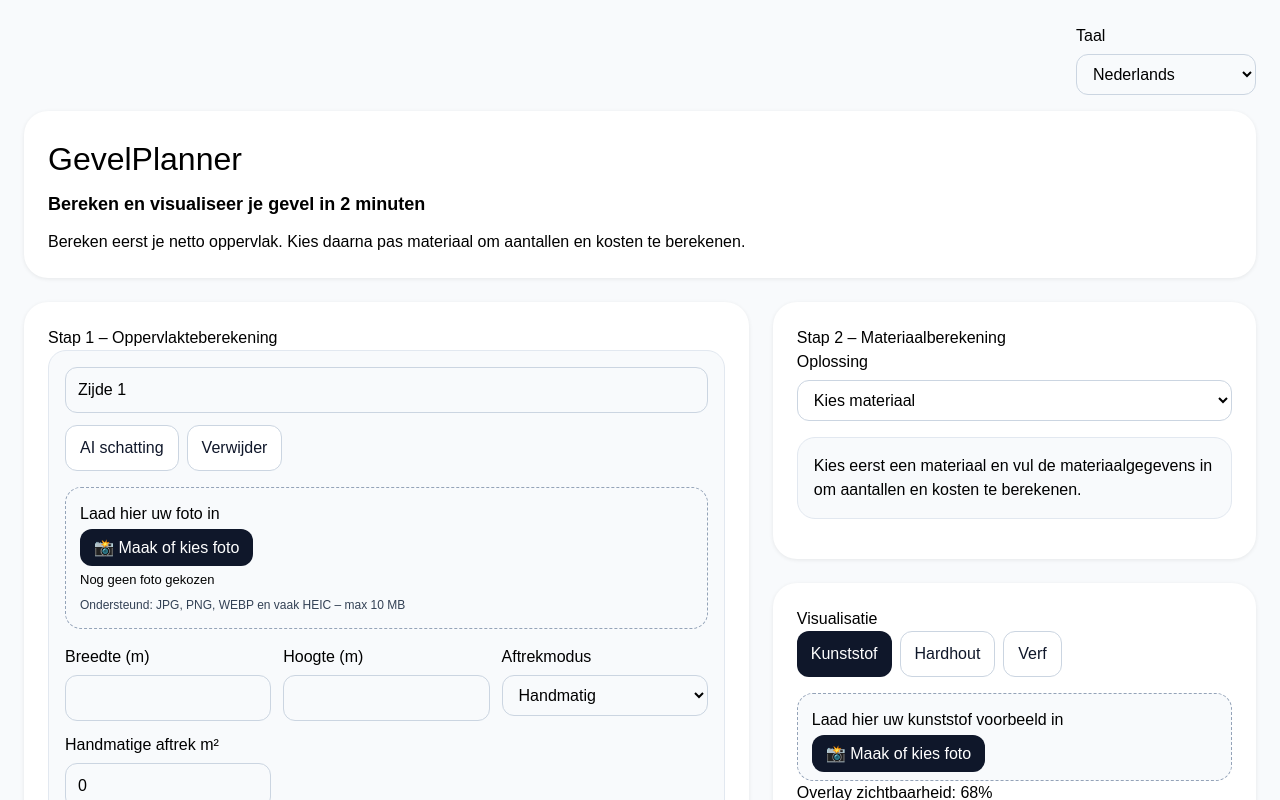
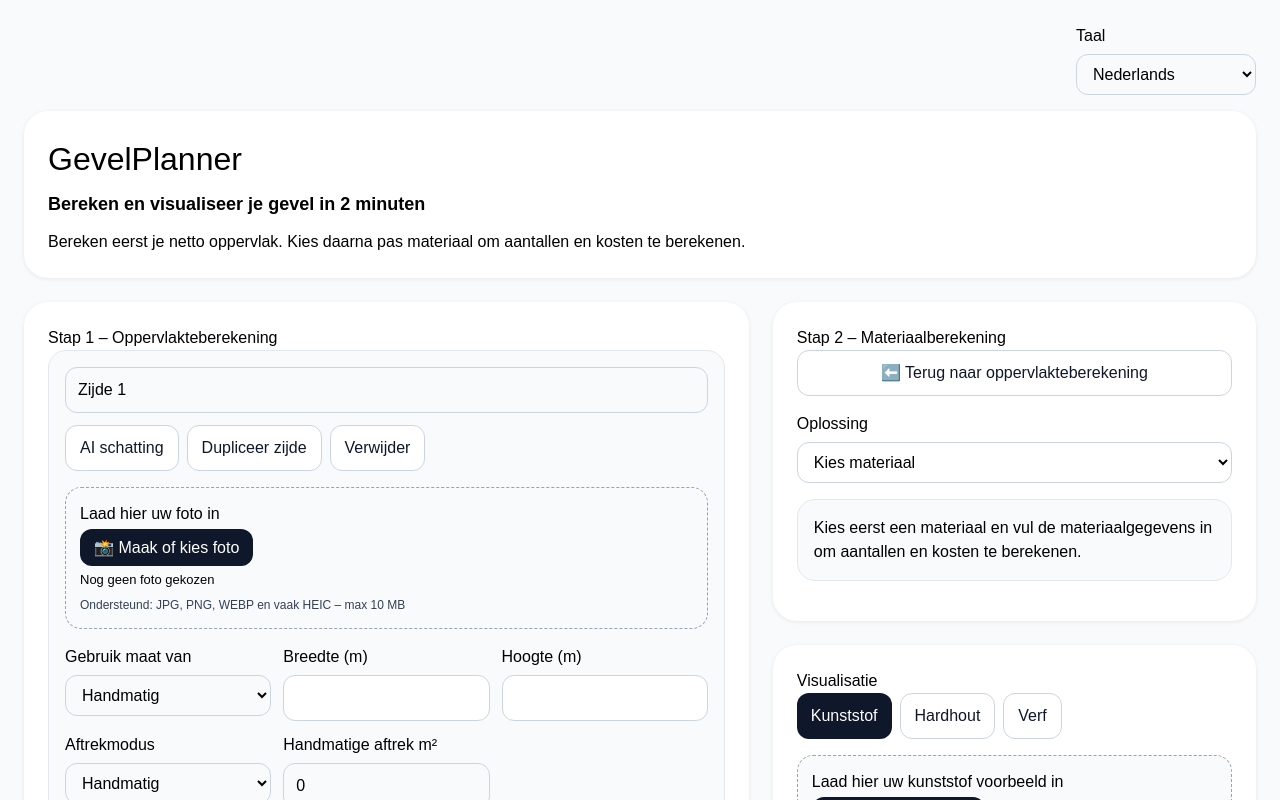
Before and after one commit to cryptoprins-ship-it/geveltool-mvp, a Next.js app: page / in a window 1280 px wide. Shown: the top 800 px of the page. Built offline with nearby package versions, Linux system fonts and the light colour scheme.

Commit message:
v0.5 - tweestaps flow, navigatie, duplicatie, gekoppelde zijdematen en changelog bijgewerkt

```diff
--- a/app/page.tsx
+++ b/app/page.tsx
@@ -13,6 +13,7 @@ type Side = {
   image?: string;
   imageName?: string;
   imageError?: string;
+  linkToSide?: number;
 };
 
 type MaterialType = 'plastic' | 'hardwood' | 'paint';
@@ -41,6 +42,9 @@ const translations: Record<Language, Record<string, string>> = {
     side: 'Zijde',
     addSide: '+ Voeg volgende zijde toe',
     remove: 'Verwijder',
+    duplicateSide: 'Dupliceer zijde',
+    useSizeFrom: 'Gebruik maat van',
+    manualSize: 'Handmatig',
     aiEstimate: 'AI schatting',
     width: 'Breedte (m)',
     height: 'Hoogte (m)',
@@ -61,6 +65,8 @@ const translations: Record<Language, Record<string, string>> = {
     areaStep: 'Stap 1 – Oppervlakteberekening',
     materialStep: 'Stap 2 – Materiaalberekening',
     visualisation: 'Visualisatie',
+    goToMaterial: '➡️ Ga naar materiaalberekening',
+    backToArea: '⬅️ Terug naar oppervlakteberekening',
 
     result: 'Resultaat',
     gross: 'Bruto',
@@ -115,6 +121,9 @@ const translations: Record<Language, Record<string, string>> = {
     side: 'Side',
     addSide: '+ Add next side',
     remove: 'Remove',
+    duplicateSide: 'Duplicate side',
+    useSizeFrom: 'Use size from',
+    manualSize: 'Manual',
     aiEstimate: 'AI estimate',
     width: 'Width (m)',
     height: 'Height (m)',
@@ -135,6 +144,8 @@ const translations: Record<Language, Record<string, string>> = {
     areaStep: 'Step 1 – Surface calculation',
     materialStep: 'Step 2 – Material calculation',
     visualisation: 'Visualization',
+    goToMaterial: '➡️ Go to material calculation',
+    backToArea: '⬅️ Back to surface calculation',
 
     result: 'Result',
     gross: 'Gross',
@@ -194,6 +205,7 @@ function createSide(id: number, t: Record<string, string>): Side {
     image: undefined,
     imageName: '',
     imageError: '',
+    linkToSide: undefined,
   };
 }
 
@@ -221,8 +233,39 @@ export default function Page() {
     setSides((prev) => [...prev, createSide(prev.length + 1, t)]);
   }
 
+  function duplicateSide(id: number) {
+    setSides((prev) => {
+      const source = prev.find((s) => s.id === id);
+      if (!source) return prev;
+
+      const newId = prev.length > 0 ? Math.max(...prev.map((s) => s.id)) + 1 : 1;
+
+      const clone: Side = {
+        id: newId,
+        name: `${t.side} ${newId}`,
+        width: source.width,
+        height: source.height,
+        deductionMode: source.deductionMode,
+        deductionM2: source.deductionM2,
+        aiDeductionM2: source.aiDeductionM2,
+        image: undefined,
+        imageName: '',
+        imageError: '',
+        linkToSide: source.linkToSide,
+      };
+
+      return [...prev, clone];
+    });
+  }
+
   function removeSide(id: number) {
-    setSides((prev) => (prev.length === 1 ? prev : prev.filter((s) => s.id !== id)));
+    setSides((prev) => {
+      if (prev.length === 1) return prev;
+      const filtered = prev.filter((s) => s.id !== id);
+      return filtered.map((s) =>
+        s.linkToSide === id ? { ...s, linkToSide: undefined } : s
+      );
+    });
   }
 
   function updateSide(id: number, patch: Partial<Side>) {
@@ -265,8 +308,7 @@ export default function Page() {
 
   function handleReferenceImage(file: File | undefined, type: 'plastic' | 'wood') {
     const result = validateImage(file);
-    if (!file) return;
-    if (!result.ok) return;
+    if (!file || !result.ok) return;
 
     if (type === 'plastic') {
       setPlasticRef(uploadPreview(file));
@@ -307,13 +349,23 @@ export default function Page() {
 
   const calculatedSides = useMemo(() => {
     return sides.map((side) => {
-      const width = toNum(side.width);
-      const height = toNum(side.height);
+      let width = toNum(side.width);
+      let height = toNum(side.height);
+
+      if (side.linkToSide) {
+        const ref = sides.find((s) => s.id === side.linkToSide);
+        if (ref) {
+          width = toNum(ref.width);
+          height = toNum(ref.height);
+        }
+      }
+
       const grossM2 = width * height;
       const deduction = side.deductionMode === 'ai' ? toNum(side.aiDeductionM2) : toNum(side.deductionM2);
       const safeDeduction = Math.min(grossM2, Math.max(0, deduction));
       const netM2 = Math.max(0, grossM2 - safeDeduction);
-      return { ...side, grossM2, safeDeduction, netM2 };
+
+      return { ...side, calculatedWidth: width, calculatedHeight: height, grossM2, safeDeduction, netM2 };
     });
   }, [sides]);
 
@@ -349,9 +401,9 @@ export default function Page() {
     const plankHeightM = Math.max(0.01, toNum(plankHeightMm) / 1000);
     const plankLengthM = Math.max(0.1, toNum(unitSize));
 
-    const totalRows = calculatedSides.reduce((sum, s) => sum + rowsForSide(s.height, plankHeightM), 0);
+    const totalRows = calculatedSides.reduce((sum, s) => sum + rowsForSide(s.calculatedHeight, plankHeightM), 0);
     const totalLinearMeters = calculatedSides.reduce(
-      (sum, s) => sum + rowsForSide(s.height, plankHeightM) * toNum(s.width),
+      (sum, s) => sum + rowsForSide(s.calculatedHeight, plankHeightM) * toNum(s.calculatedWidth),
       0
     );
     const planks = (totalLinearMeters / plankLengthM) * wasteFactor;
@@ -400,7 +452,7 @@ export default function Page() {
 
         <div style={{ display: 'grid', gridTemplateColumns: '1.2fr 0.8fr', gap: 24 }}>
           <div>
-            <div style={cardStyle}>
+            <div id="oppervlakte" style={cardStyle}>
               <h2>{t.areaStep}</h2>
 
               {calculatedSides.map((side) => (
@@ -413,6 +465,7 @@ export default function Page() {
                     />
                     <div style={{ display: 'flex', gap: 8, flexWrap: 'wrap' }}>
                       <button onClick={() => runAiEstimate(side.id)} style={btnSecondary}>{t.aiEstimate}</button>
+                      <button onClick={() => duplicateSide(side.id)} style={btnSecondary}>{t.duplicateSide}</button>
                       <button onClick={() => removeSide(side.id)} style={btnSecondary}>{t.remove}</button>
                     </div>
                   </div>
@@ -447,13 +500,53 @@ export default function Page() {
 
                   <div style={{ display: 'grid', gridTemplateColumns: 'repeat(auto-fit, minmax(180px, 1fr))', gap: 12, marginTop: 16 }}>
                     <div>
+                      <label>{t.useSizeFrom}</label>
+                      <select
+                        value={side.linkToSide ?? ''}
+                        onChange={(e) =>
+                          updateSide(side.id, {
+                            linkToSide: e.target.value ? Number(e.target.value) : undefined,
+                          })
+                        }
+                        style={inputStyle}
+                      >
+                        <option value="">{t.manualSize}</option>
+                        {sides
+                          .filter((s) => s.id !== side.id)
+                          .map((s) => (
+                            <option key={s.id} value={s.id}>
+                              {s.name}
+                            </option>
+                          ))}
+                      </select>
+                    </div>
+
+                    <div>
                       <label>{t.width}</label>
-                      <input value={side.width} onChange={(e) => updateSide(side.id, { width: e.target.value })} style={inputStyle} />
+                      <input
+                        value={side.linkToSide ? String(side.calculatedWidth) : side.width}
+                        onChange={(e) => updateSide(side.id, { width: e.target.value })}
+                        style={{
+                          ...inputStyle,
+                          background: side.linkToSide ? '#e2e8f0' : '#fff',
+                        }}
+                        disabled={!!side.linkToSide}
+                      />
                     </div>
+
                     <div>
                       <label>{t.height}</label>
-                      <input value={side.height} onChange={(e) => updateSide(side.id, { height: e.target.value })} style={inputStyle} />
+                      <input
+                        value={side.linkToSide ? String(side.calculatedHeight) : side.height}
+                        onChange={(e) => updateSide(side.id, { height: e.target.value })}
+                        style={{
+                          ...inputStyle,
+                          background: side.linkToSide ? '#e2e8f0' : '#fff',
+                        }}
+                        disabled={!!side.linkToSide}
+                      />
                     </div>
+
                     <div>
                       <label>{t.deductionMode}</label>
                       <select
@@ -465,6 +558,7 @@ export default function Page() {
                         <option value="ai">{t.automaticAi}</option>
                       </select>
                     </div>
+
                     <div>
                       <label>{side.deductionMode === 'ai' ? t.aiDeduction : t.manualDeduction}</label>
                       <input
@@ -537,7 +631,17 @@ export default function Page() {
                 </div>
               ))}
 
-              <button onClick={addSide} style={btnPrimary}>{t.addSide}</button>
+              <div style={{ display: 'flex', gap: 12, flexWrap: 'wrap' }}>
+                <button onClick={addSide} style={btnPrimary}>{t.addSide}</button>
+                <button
+                  onClick={() => {
+                    document.getElementById('materiaal')?.scrollIntoView({ behavior: 'smooth' });
+                  }}
+                  style={{ ...btnPrimary, background: '#2563eb' }}
+                >
+                  {t.goToMaterial}
+                </button>
+              </div>
 
               <div style={{ ...sectionStyle, marginTop: 24 }}>
                 <div style={{ fontWeight: 700, marginBottom: 12 }}>{t.result}</div>
@@ -549,8 +653,17 @@ export default function Page() {
           </div>
 
           <div>
-            <div style={cardStyle}>
+            <div id="materiaal" style={cardStyle}>
               <h2>{t.materialStep}</h2>
+
+              <button
+                onClick={() => {
+                  document.getElementById('oppervlakte')?.scrollIntoView({ behavior: 'smooth' });
+                }}
+                style={{ ...btnSecondary, marginBottom: 16, width: '100%' }}
+              >
+                {t.backToArea}
+              </button>
 
               <div>
                 <label>{t.solution}</label>
```
Also changed, not shown: app/changelog.md.
